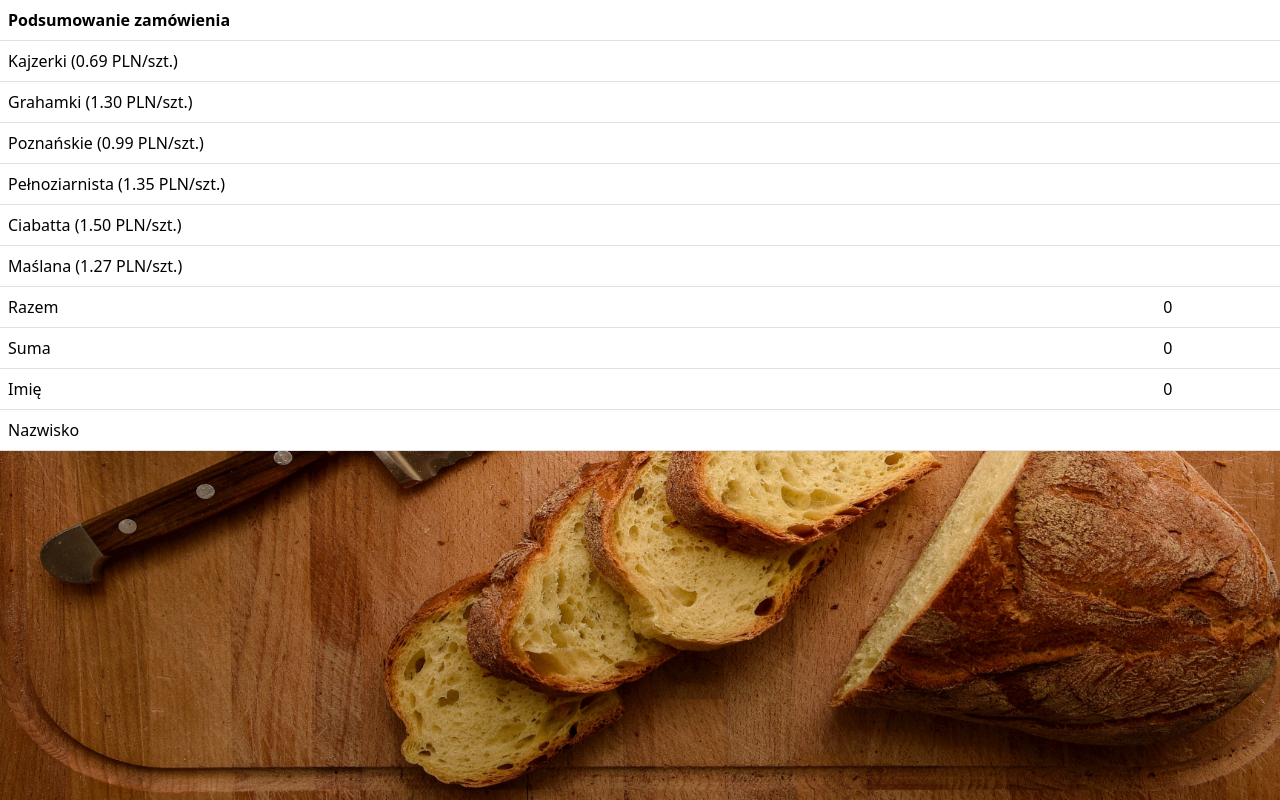
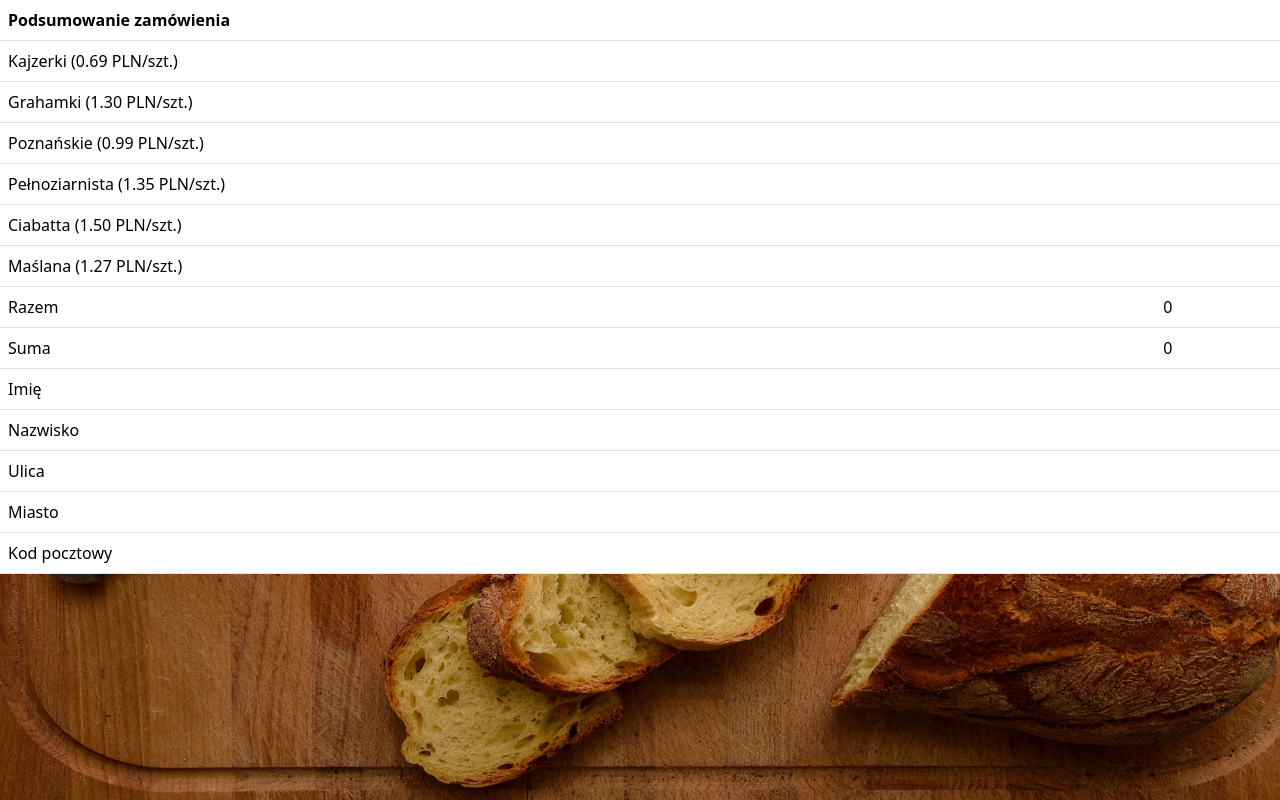
Before and after one commit to DarkoKa/Order-Form, a PHP site: page /order_form.php in a window 1280 px wide. Run offline with PHP 8.4, Linux system fonts and the light colour scheme; data that the repository does not hold is empty.

Commit message:
Add files via upload

```diff
--- a/order_form.php
+++ b/order_form.php
@@ -25,8 +25,13 @@
 
         $imie = $_POST['imie'];
         $nazwisko = $_POST['nazwisko'];
+        $ulica = $_POST['ulica'];
+        $nr_domu = $_POST['nr_domu'];
+        $miasto = $_POST['miasto'];
+        $kod_pocztowy = $_POST['kod_pocztowy'];
 
         $razem = $kajzerki + $grahamki + $poznanska + $pelnoziarn + $ciabatta + $maslana;
+
         $suma = 0.69 * $kajzerki + 1.30 * $grahamki + 0.99 * $poznanska + 1.35 * $pelnoziarn + 1.50 * $ciabatta + 1.27 * $maslana;
 
 echo<<<END
@@ -73,12 +78,24 @@ echo<<<END
 
    <tr>
       <td>Imię</td>
-      <td>$suma</td>
+      <td>$imie</td>
    </tr>
    <tr>
       <td>Nazwisko</td>
       <td>$nazwisko</td>
    </tr>
+   <tr>
+      <td>Ulica</td>
+      <td>$ulica</td>
+   </tr>
+   <tr>
+      <td>Miasto</td>
+      <td>$miasto</td>
+   </tr>
+   <tr>
+      <td>Kod pocztowy</td>
+      <td>$kod_pocztowy</td>
+    </tr>
 
 </tbody>
 </table>
```
Also changed, not shown: index.php (+6 -6 lines).
